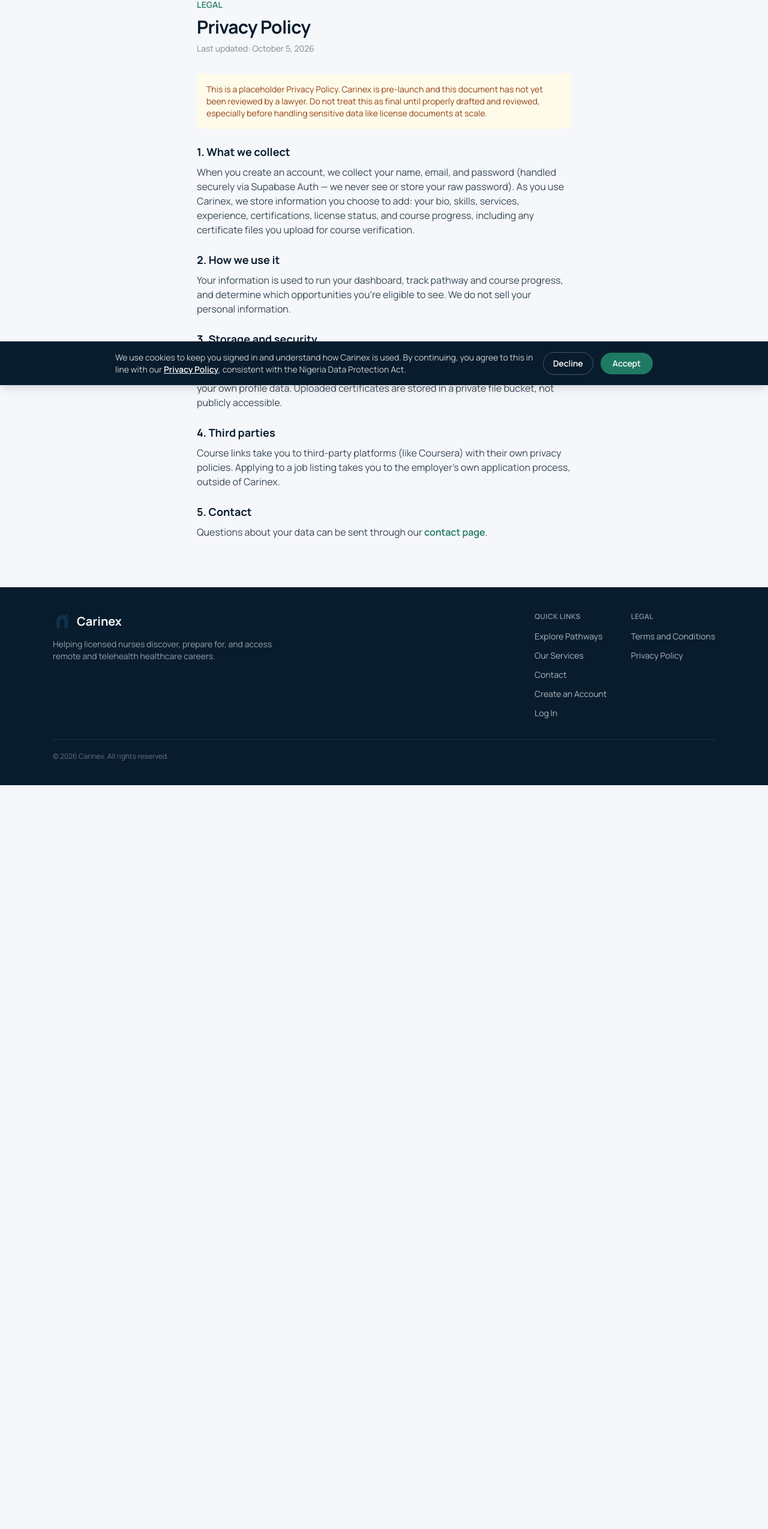
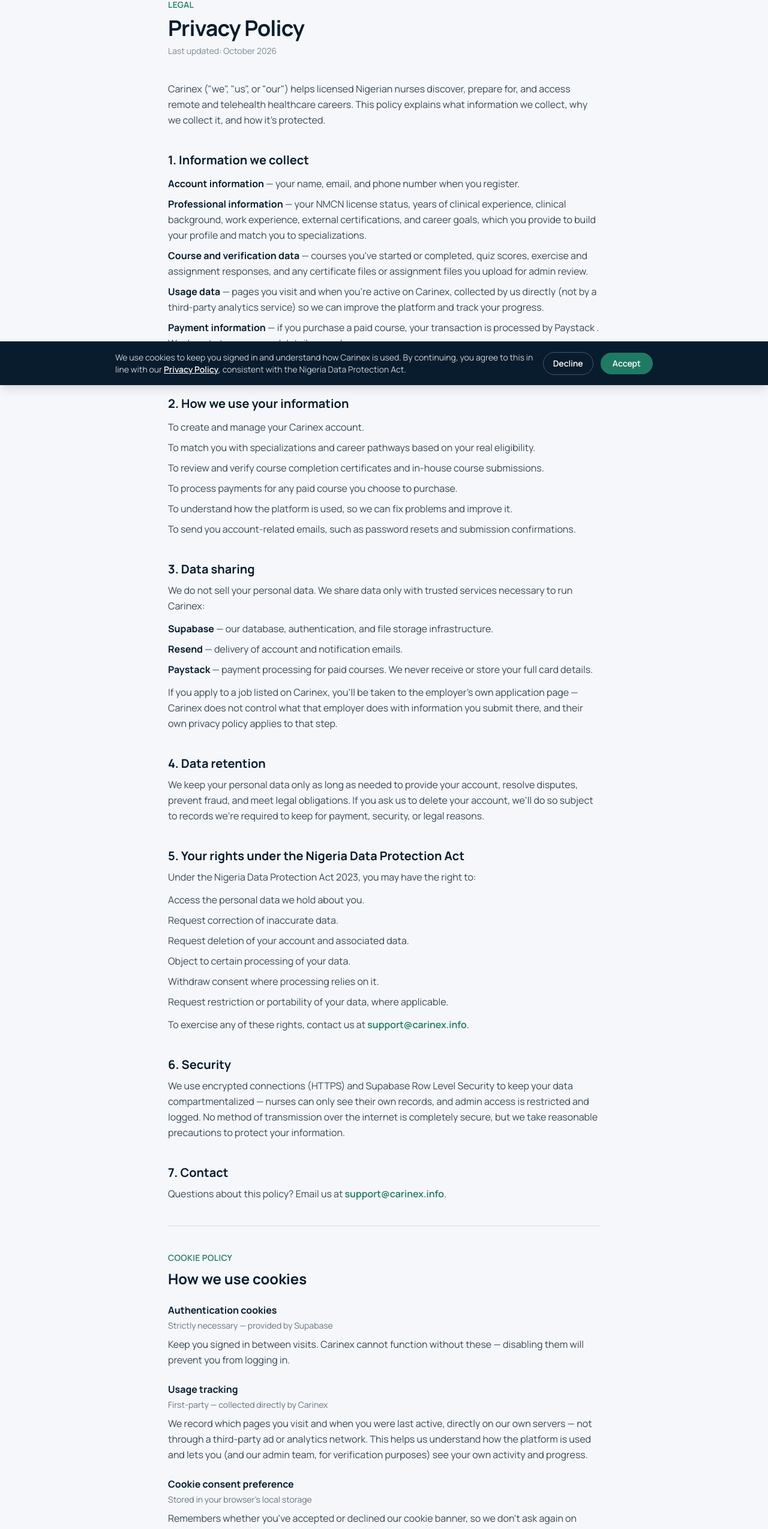
Before and after one commit to isaaczauyei-cyber/Carinex.ai, a Next.js app: page /privacy in a window 1280 px wide. Shown: the part 158-2707 px from the top of the page at 60% size. Before the commit the page ends 1467 px from the top, so only its background shows below. Built offline with nearby package versions, Linux system fonts and the light colour scheme; no server answers.

Commit message:
Update page.tsx

```diff
--- a/app/privacy/page.tsx
+++ b/app/privacy/page.tsx
@@ -5,74 +5,145 @@ export default function PrivacyPage() {
   return (
     <main>
       <Navbar />
-      <section className="mx-auto max-w-2xl px-6 py-20">
-        <span className="text-sm font-semibold uppercase tracking-wide text-carinex-emerald">
-          Legal
-        </span>
-        <h1 className="mt-2 text-3xl font-bold tracking-tight text-carinex-navy">
-          Privacy Policy
-        </h1>
-        <p className="mt-2 text-sm text-carinex-navy/50">Last updated: {new Date().toLocaleDateString("en-US", { year: "numeric", month: "long", day: "numeric" })}</p>
+      <section className="mx-auto max-w-3xl px-6 py-20">
+        <span className="text-sm font-semibold uppercase tracking-wide text-carinex-emerald">Legal</span>
+        <h1 className="mt-2 text-4xl font-bold tracking-tight text-carinex-navy">Privacy Policy</h1>
+        <p className="mt-2 text-sm text-carinex-navy/50">Last updated: October 2026</p>
 
-        <div className="mt-8 flex flex-col gap-6 text-carinex-navy/80">
-          <p className="rounded-lg bg-amber-50 p-4 text-sm text-amber-800">
-            This is a placeholder Privacy Policy. Carinex is pre-launch and
-            this document has not yet been reviewed by a lawyer. Do not
-            treat this as final until properly drafted and reviewed,
-            especially before handling sensitive data like license
-            documents at scale.
+        <div className="mt-10 flex flex-col gap-10 text-carinex-navy/80">
+          <p className="leading-relaxed">
+            Carinex (&quot;we&quot;, &quot;us&quot;, or &quot;our&quot;) helps licensed Nigerian nurses discover,
+            prepare for, and access remote and telehealth healthcare careers. This policy explains what
+            information we collect, why we collect it, and how it&apos;s protected.
           </p>
 
           <div>
-            <h2 className="text-lg font-bold text-carinex-navy">1. What we collect</h2>
-            <p className="mt-2">
-              When you create an account, we collect your name, email, and
-              password (handled securely via Supabase Auth — we never see
-              or store your raw password). As you use Carinex, we store
-              information you choose to add: your bio, skills, services,
-              experience, certifications, license status, and course
-              progress, including any certificate files you upload for
-              course verification.
+            <h2 className="text-xl font-bold text-carinex-navy">1. Information we collect</h2>
+            <ul className="mt-3 flex flex-col gap-2 leading-relaxed">
+              <li><strong className="text-carinex-navy">Account information</strong> — your name, email, and phone number when you register.</li>
+              <li><strong className="text-carinex-navy">Professional information</strong> — your NMCN license status, years of clinical experience, clinical background, work experience, external certifications, and career goals, which you provide to build your profile and match you to specializations.</li>
+              <li><strong className="text-carinex-navy">Course and verification data</strong> — courses you&apos;ve started or completed, quiz scores, exercise and assignment responses, and any certificate files or assignment files you upload for admin review.</li>
+              <li><strong className="text-carinex-navy">Usage data</strong> — pages you visit and when you&apos;re active on Carinex, collected by us directly (not by a third-party analytics service) so we can improve the platform and track your progress.</li>
+              <li><strong className="text-carinex-navy">Payment information</strong> — if you purchase a paid course, your transaction is processed by Paystack . We do not store your card details ourselves.</li>
+              <li><strong className="text-carinex-navy">Device information</strong> — browser type and IP address, for security purposes.</li>
+            </ul>
+          </div>
+
+          <div>
+            <h2 className="text-xl font-bold text-carinex-navy">2. How we use your information</h2>
+            <ul className="mt-3 flex flex-col gap-2 leading-relaxed">
+              <li>To create and manage your Carinex account.</li>
+              <li>To match you with specializations and career pathways based on your real eligibility.</li>
+              <li>To review and verify course completion certificates and in-house course submissions.</li>
+              <li>To process payments for any paid course you choose to purchase.</li>
+              <li>To understand how the platform is used, so we can fix problems and improve it.</li>
+              <li>To send you account-related emails, such as password resets and submission confirmations.</li>
+            </ul>
+          </div>
+
+          <div>
+            <h2 className="text-xl font-bold text-carinex-navy">3. Data sharing</h2>
+            <p className="mt-2 leading-relaxed">
+              We do not sell your personal data. We share data only with trusted services necessary to run Carinex:
+            </p>
+            <ul className="mt-3 flex flex-col gap-2 leading-relaxed">
+              <li><strong className="text-carinex-navy">Supabase</strong> — our database, authentication, and file storage infrastructure.</li>
+              <li><strong className="text-carinex-navy">Resend</strong> — delivery of account and notification emails.</li>
+              <li><strong className="text-carinex-navy">Paystack</strong> — payment processing for paid courses. We never receive or store your full card details.</li>
+            </ul>
+            <p className="mt-3 leading-relaxed">
+              If you apply to a job listed on Carinex, you&apos;ll be taken to the employer&apos;s own
+              application page — Carinex does not control what that employer does with information you
+              submit there, and their own privacy policy applies to that step.
             </p>
           </div>
 
           <div>
-            <h2 className="text-lg font-bold text-carinex-navy">2. How we use it</h2>
-            <p className="mt-2">
-              Your information is used to run your dashboard, track pathway
-              and course progress, and determine which opportunities you&apos;re
-              eligible to see. We do not sell your personal information.
+            <h2 className="text-xl font-bold text-carinex-navy">4. Data retention</h2>
+            <p className="mt-2 leading-relaxed">
+              We keep your personal data only as long as needed to provide your account, resolve disputes,
+              prevent fraud, and meet legal obligations. If you ask us to delete your account, we&apos;ll do
+              so subject to records we&apos;re required to keep for payment, security, or legal reasons.
             </p>
           </div>
 
           <div>
-            <h2 className="text-lg font-bold text-carinex-navy">3. Storage and security</h2>
-            <p className="mt-2">
-              Data is stored with Supabase, with row-level security policies
-              restricting access so that, in general, only you (and Carinex
-              admins, for verification purposes) can see your own profile
-              data. Uploaded certificates are stored in a private file
-              bucket, not publicly accessible.
+            <h2 className="text-xl font-bold text-carinex-navy">5. Your rights under the Nigeria Data Protection Act</h2>
+            <p className="mt-2 leading-relaxed">
+              Under the Nigeria Data Protection Act 2023, you may have the right to:
+            </p>
+            <ul className="mt-3 flex flex-col gap-2 leading-relaxed">
+              <li>Access the personal data we hold about you.</li>
+              <li>Request correction of inaccurate data.</li>
+              <li>Request deletion of your account and associated data.</li>
+              <li>Object to certain processing of your data.</li>
+              <li>Withdraw consent where processing relies on it.</li>
+              <li>Request restriction or portability of your data, where applicable.</li>
+            </ul>
+            <p className="mt-3 leading-relaxed">
+              To exercise any of these rights, contact us at{" "}
+              <a href="mailto:support@carinex.info" className="font-semibold text-carinex-emerald hover:underline">
+                support@carinex.info
+              </a>.
             </p>
           </div>
 
           <div>
-            <h2 className="text-lg font-bold text-carinex-navy">4. Third parties</h2>
-            <p className="mt-2">
-              Course links take you to third-party platforms (like Coursera)
-              with their own privacy policies. Applying to a job listing
-              takes you to the employer&apos;s own application process,
-              outside of Carinex.
+            <h2 className="text-xl font-bold text-carinex-navy">6. Security</h2>
+            <p className="mt-2 leading-relaxed">
+              We use encrypted connections (HTTPS) and Supabase Row Level Security to keep your data
+              compartmentalized — nurses can only see their own records, and admin access is restricted and
+              logged. No method of transmission over the internet is completely secure, but we take
+              reasonable precautions to protect your information.
             </p>
           </div>
 
           <div>
-            <h2 className="text-lg font-bold text-carinex-navy">5. Contact</h2>
-            <p className="mt-2">
-              Questions about your data can be sent through our{" "}
-              <a href="/contact" className="font-semibold text-carinex-emerald hover:underline">
-                contact page
+            <h2 className="text-xl font-bold text-carinex-navy">7. Contact</h2>
+            <p className="mt-2 leading-relaxed">
+              Questions about this policy? Email us at{" "}
+              <a href="mailto:support@carinex.info" className="font-semibold text-carinex-emerald hover:underline">
+                support@carinex.info
               </a>.
+            </p>
+          </div>
+
+          <div className="border-t border-carinex-navy/10 pt-10">
+            <span className="text-sm font-semibold uppercase tracking-wide text-carinex-emerald">Cookie Policy</span>
+            <h2 className="mt-2 text-2xl font-bold text-carinex-navy">How we use cookies</h2>
+
+            <div className="mt-6 flex flex-col gap-6">
+              <div>
+                <h3 className="font-bold text-carinex-navy">Authentication cookies</h3>
+                <p className="mt-1 text-sm text-carinex-navy/60">Strictly necessary — provided by Supabase</p>
+                <p className="mt-2 leading-relaxed">
+                  Keep you signed in between visits. Carinex cannot function without these — disabling them
+                  will prevent you from logging in.
+                </p>
+              </div>
+              <div>
+                <h3 className="font-bold text-carinex-navy">Usage tracking</h3>
+                <p className="mt-1 text-sm text-carinex-navy/60">First-party — collected directly by Carinex</p>
+                <p className="mt-2 leading-relaxed">
+                  We record which pages you visit and when you were last active, directly on our own servers
+                  — not through a third-party ad or analytics network. This helps us understand how the
+                  platform is used and lets you (and our admin team, for verification purposes) see your own
+                  activity and progress.
+                </p>
+              </div>
+              <div>
+                <h3 className="font-bold text-carinex-navy">Cookie consent preference</h3>
+                <p className="mt-1 text-sm text-carinex-navy/60">Stored in your browser&apos;s local storage</p>
+                <p className="mt-2 leading-relaxed">
+                  Remembers whether you&apos;ve accepted or declined our cookie banner, so we don&apos;t ask
+                  again on every visit.
+                </p>
+              </div>
+            </div>
+
+            <p className="mt-6 leading-relaxed">
+              You can control cookies through your browser settings. Disabling authentication cookies will
+              prevent you from logging in to Carinex.
             </p>
           </div>
         </div>
```
